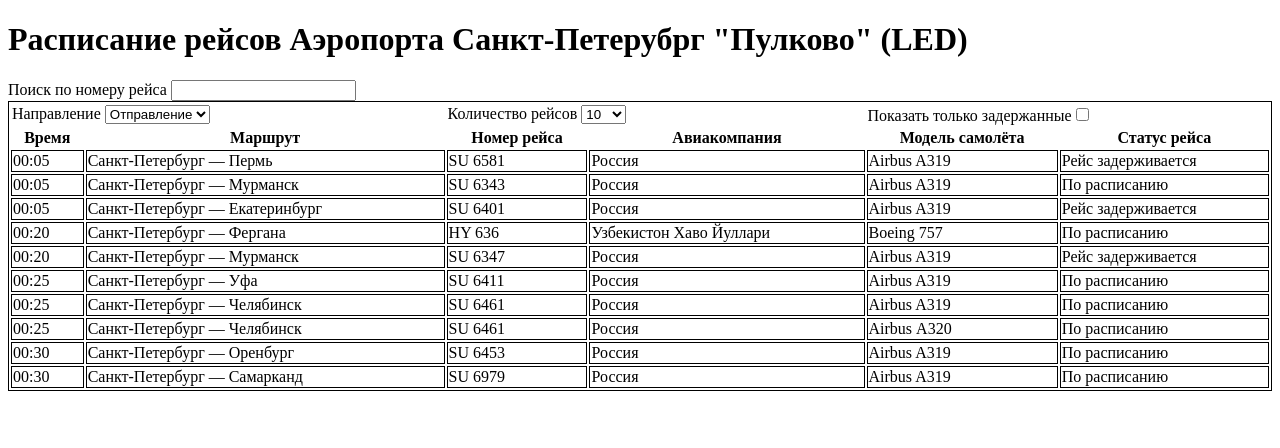
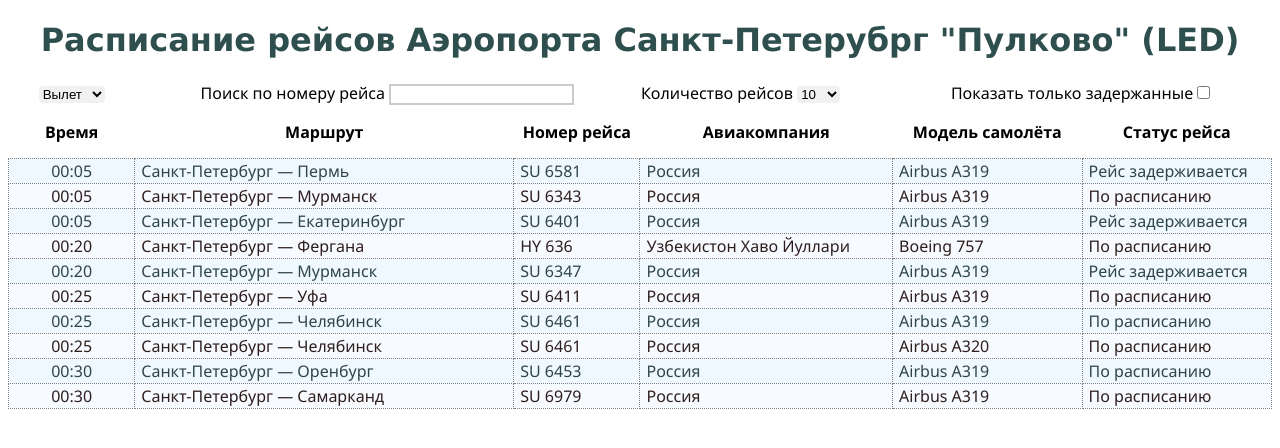
Before and after one commit to crunch-tone/yandex, a plain HTML site: page table/index.html in a window 1280 px wide. Drawn offline with Linux system fonts and the light colour scheme.

Commit message:
final commit

```diff
--- a/table/app.js
+++ b/table/app.js
@@ -40,8 +40,19 @@ const getTableArr = async () => {
 };
 getTableDep();
 getTableArr(); */ // part of the app for using real API
+//* лишний код удаляй
 
 function init() {
+  loadJSON("scheduleArr.json", function(data) {
+    jsonResponseArr = data;
+
+    loadJSON("scheduleDep.json", function(data) {
+      jsonResponseDep = data;
+
+      drawTable(direction, rows, flightStatus, searchValue);
+    });
+  });
+
   document.addEventListener(
     "DOMContentLoaded",
     function() {
@@ -52,19 +63,13 @@ function init() {
     },
     false
   );
-
-  loadJSON("scheduleArr.json", function(data) {
-    jsonresponseArr = data;
-
-    loadJSON("scheduleDep.json", function(data) {
-      jsonresponseDep = data;
-
-      drawTable(direction, rows);
-    });
-  });
 }
 
-var jsonresponseDep, jsonresponseArr, jsonResponseType;
+// default values
+var direction = "departure";
+var rows = 10;
+var flightStatus = false;
+var searchValue;
 
 function loadJSON(url, callback) {
   var request = new XMLHttpRequest();
@@ -79,153 +84,115 @@ function loadJSON(url, callback) {
   request.send(null);
 }
 
-var direction = "departure"; // значения по умолчанию
-var rows = 10;
-var status = "all";
-var value;
-
-function drawTable(direction, rows, status, value) {
-  if (value) {
-    // если введено значение в окно поиска
-    document.getElementById("myselectrows").value = "allRows"; // показываем поиск во всей выборке
+function drawTable(direction, rows, flightStatus, searchValue) {
+  clearTable(); // always delete old table before adding new
+  if (searchValue) {
+    // if there is something in the searchbox
+    document.getElementById("myselectrows").value = "allRows"; // indicate results for all rows
   } else {
-    document.getElementById("myselectrows").value = rows; // если нет, то показываем заданное кол-во рядов
+    // if no indicate current rows value
+    document.getElementById("myselectrows").value =
+      rows <= 50 ? rows : "allRows";
   }
-  var flightInfoArr = searchEngine(direction, status, value); // массив значений после обработки поиском и сортировкой
+  var flightInfoArr = searchEngine(direction, flightStatus, searchValue); // array after sorting and searching
   var tbl = document.getElementById("table");
-  tbl.style.border = "1px solid black";
-  var actualRows; // проверяем, если количество рядов меньше выбранного, то используем его
-  if (flightInfoArr.length < rows) {
-    actualRows = flightInfoArr.length;
-  } else {
-    actualRows = rows;
-  }
+  //tbl.style.border = "1px solid black";
+  var actualRows = flightInfoArr.length < rows ? flightInfoArr.length : rows; // checking an actual rows value. if it's less than rows from input using counted value
   for (var k = 0; k < actualRows; k++) {
     var arr = [];
     var f = flightInfoArr[k];
-    arr.push(f.time, f.city, f.num, f.aviaCompany, f.planeModel, f.statusMsg); // создаём короткий массив из свойств объекта
-    var tr = tbl.insertRow(); // рисуем ряды
+    arr.push(f.time, f.city, f.num, f.aviaCompany, f.planeModel, f.statusMsg); // creating small array from object properties
+    var tr = tbl.insertRow(); // adding rows
+    tr.className = k % 2 == 0 ? "even" : "odd";
     for (var j = 0; j < 6; j++) {
-      var td = tr.insertCell(); // добавляем ячейки
-      td.style.border = "1px solid black";
-      td.appendChild(document.createTextNode(arr[j])); // заполняем ячейки из массива
+      var td = tr.insertCell(); // adding cells
+      td.className = `col${j + 1}`;
+      td.style.border = "1px dotted gray";
+      td.appendChild(document.createTextNode(arr[j])); // filling the cells from the small array
     }
   }
-  if (tr) tbl.appendChild(tr);
-} // рисуем таблицу
+}
 
-function clearTable(oldRows) {
+// we have one predefined row in table so, we have to always exclude one row from the count
+function clearTable() {
+  var oldRows =
+    document.getElementById("table").getElementsByTagName("tr").length - 1;
   var tbl = document.getElementById("table");
   for (var i = oldRows; i > 1; i--) {
     tbl.deleteRow(i);
   }
-} // полностью очищаем таблицу
+}
 
-function sorting(direction, status) {
+function sorting(direction, flightStatus) {
   var flightInfoArr = [];
   var r = getNumberOfFlights(direction);
-  if (status == "pending") {
-    // сортировка в случае если поставлена галочка только задержанные
+  for (i = 0; i < r; i++) {
+    var flight = getFlightInfo(direction, i);
+    if (flightStatus) {
+      if (flight.statusMsg == "Рейс задерживается") {
+        flightInfoArr.push(flight);
+      }
+    } else {
+      flightInfoArr.push(flight);
+    }
+  }
+  return flightInfoArr;
+}
+
+function searchEngine(direction, flightStatus, searchValue) {
+  var flightInfoArr = [];
+  var flightTempArr = sorting(direction, flightStatus); // find the match in the sorted array
+  if (searchValue) {
+    // if there is something input in searchbox
+    var r = flightTempArr.length;
+    searchValue = searchValue.toLowerCase(); // case insensitive search
     for (i = 0; i < r; i++) {
-      var index = i;
-      var pendingFlight = getFlightInfo(direction, index);
-      if (pendingFlight.statusMsg == "Рейс задерживается") {
-        flightInfoArr.push(pendingFlight);
+      var str = flightTempArr[i].num.toLowerCase(); // case insensitive search
+      if (str.includes(searchValue)) {
+        flightInfoArr.push(flightTempArr[i]);
       }
     }
-    return flightInfoArr;
   } else {
-    // если нет, то возвращаем все
-    for (i = 0; i < r; i++) {
-      var index = i;
-      flightInfoArr.push(getFlightInfo(direction, index));
-    }
-    return flightInfoArr;
+    flightInfoArr = flightTempArr;
   }
-}
-
-function searchEngine(direction, status, value) {
-  var flightInfoArr = [];
-  var flightNum = sorting(direction, status); // ищем по тому что отсортировали
-  if (value) {
-    // если что-то введено в поисковое окно
-    var r = flightNum.length;
-    value = value.toLowerCase(); // делаем поиск нечуствительным к регистру
-    for (i = 0; i < r; i++) {
-      var str = flightNum[i].num.toLowerCase(); // делаем поиск нечуствительным к регистру
-      if (str.includes(value)) {
-        flightInfoArr.push(flightNum[i]);
-      }
-    }
-    return flightInfoArr; // возвращаем массив с финальным результатом
-  } else {
-    flightInfoArr = flightNum;
-    return flightInfoArr;
-  }
+  return flightInfoArr;
 }
 
 function onSearchBox(e) {
-  if (e.which || e.keyCode || e.keyCode == 8 || e.keyCode == 46) {
-    // это ещё надо проверить, чтобы поиск шёл
-    value = this.value; // только после нажатий букв цифр, backspace и delete
-    oldRows =
-      document.getElementById("table").getElementsByTagName("tr").length - 1;
-    clearTable(oldRows);
-    drawTable(direction, rows, status, value);
+  document.getElementById("pending").checked = false;
+  if (e.which || e.keyCode) {
+    searchValue = this.value;
+    drawTable(direction, rows, flightStatus, searchValue);
   }
 }
 
 function onChangeDirMenu(e) {
-  direction = this.value; // меняем направление
-  oldRows =
-    document.getElementById("table").getElementsByTagName("tr").length - 1;
-  clearTable(oldRows);
-  drawTable(direction, rows, status, value);
+  document.getElementById("pending").checked = false;
+  direction = this.value;
+  drawTable(direction, rows, flightStatus, searchValue);
 }
 
 function onChangeRowsMenu(e) {
+  document.getElementById("pending").checked = false;
   var allRows = getNumberOfFlights(direction);
-  if (this.value == "allRows") {
-    // количество строк
-    rows = allRows;
-  } else {
-    rows = this.value;
-  }
-  oldRows =
-    document.getElementById("table").getElementsByTagName("tr").length - 1;
-  clearTable(oldRows);
-  drawTable(direction, rows, status, value);
+  rows = this.value == "allRows" ? allRows : parseInt(this.value, 10);
+  drawTable(direction, rows, flightStatus, searchValue);
 }
 
 function onStatusCheck(e) {
-  var checkBox = document.getElementById("pending"); // проверяем статус
-  if (checkBox.checked) {
-    status = "pending";
-  } else {
-    status = "all";
-  }
-  oldRows =
-    document.getElementById("table").getElementsByTagName("tr").length - 1;
-  clearTable(oldRows);
-  drawTable(direction, rows, status, value);
+  var checkBox = document.getElementById("pending");
+  var flightStatus = checkBox.checked ? true : false;
+  drawTable(direction, rows, flightStatus, searchValue);
 }
 
+// creating flightInfo object
 function getFlightInfo(direction, index) {
-  var time;
-  if (direction == "departure") {
-    jsonResponseType = jsonresponseDep;
-    time = jsonResponseType.schedule[index].departure;
-  } else {
-    jsonResponseType = jsonresponseArr;
-    time = jsonResponseType.schedule[index].arrival;
-  }
-  var statusMsg;
-  if (!jsonResponseType.schedule[index].is_fuzzy) {
-    // если параметр is_fuzzy = false значит рейс без задержки
-    statusMsg = "По расписанию";
-  } else {
-    statusMsg = "Рейс задерживается";
-  }
+  var jsonResponseType =
+    direction == "departure" ? jsonResponseDep : jsonResponseArr;
+  var time = jsonResponseType.schedule[index][direction];
+  var statusMsg = !jsonResponseType.schedule[index].is_fuzzy
+    ? "По расписанию"
+    : "Рейс задерживается";
   var flightInfo = {};
   flightInfo.time = time;
   flightInfo.city = jsonResponseType.schedule[index].thread.title;
@@ -235,16 +202,13 @@ function getFlightInfo(direction, index) {
   flightInfo.planeModel = jsonResponseType.schedule[index].thread.vehicle;
   flightInfo.statusMsg = statusMsg;
   return flightInfo;
-} // creating flightInfo object
-
-function getNumberOfFlights(direction) {
-  // вычисляем полное количество записей в исходном json
-  if (direction == "departure") {
-    jsonResponseType = jsonresponseDep;
-  } else {
-    jsonResponseType = jsonresponseArr;
-  }
-  return jsonResponseType.schedule.length;
 }
 
-init(); // поехали
+// calculating overall number of flight objects in original json
+function getNumberOfFlights(direction) {
+  return (direction == "departure" ? jsonResponseDep : jsonResponseArr).schedule
+    .length;
+}
+
+// let's go!
+init();
--- a/table/index.html
+++ b/table/index.html
@@ -2,6 +2,7 @@
 <html>
   <head>
     <title>Расписание рейсов Аэропорта Санкт-Петербург "Пулково" (LED)</title>
+    <link rel="stylesheet" type="text/css" href="styles.css" />
     <meta charset="utf-8" />
   </head>
 
@@ -9,20 +10,21 @@
     <style></style>
     <div>
       <h1>Расписание рейсов Аэропорта Санкт-Петерубрг "Пулково" (LED)</h1>
-      <label for="flightnum">Поиск по номеру рейса</label>
-      <input id="flightnum" type="text" name="flightnum" value="" />
     </div>
     <div>
       <table id="table" style="width:100%">
         <tr class="selector">
-          <td colspan="2">
-            <label for="myselectdir">Направление</label>
+          <td class="centeralign">
             <select id="myselectdir" name="myselectdir">
-              <option value="departure">Отправление</option>
-              <option value="arrival">Прибытие</option>
+              <option value="departure">Вылет</option>
+              <option value="arrival">Прилёт</option>
             </select>
           </td>
-          <td colspan="2">
+          <td class="centeralign" colspan="2">
+            <label for="flightnum">Поиск по номеру рейса</label>
+            <input id="flightnum" type="text" name="flightnum" value="" />
+          </td>
+          <td>
             <label for="myselectrows">Количество рейсов</label>
             <select id="myselectrows" name="myselectrows">
               <option value="10">10</option>
@@ -31,18 +33,23 @@
               <option value="allRows">Все</option>
             </select>
           </td>
-          <td colspan="2">
+          <td colspan="2" class="centeralign">
             <label for="pending">Показать только задержанные</label
-            ><input id="pending" type="checkbox" name="pending" />
+            ><input
+              class="rightalign"
+              id="pending"
+              type="checkbox"
+              name="pending"
+            />
           </td>
         </tr>
         <tr>
-          <th>Время</th>
-          <th>Маршрут</th>
-          <th>Номер рейса</th>
-          <th>Авиакомпания</th>
-          <th>Модель самолёта</th>
-          <th>Статус рейса</th>
+          <th style="width: 10%;">Время</th>
+          <th style="width: 30%;">Маршрут</th>
+          <th style="width: 10%;">Номер рейса</th>
+          <th style="width: 20%;">Авиакомпания</th>
+          <th style="width: 15%;">Модель самолёта</th>
+          <th style="width: 15%;">Статус рейса</th>
         </tr>
       </table>
     </div>
--- /dev/null
+++ b/table/styles.css
@@ -0,0 +1,69 @@
+body {
+}
+
+h1 {
+  font-family: "Lucida Sans", "Lucida Sans Regular", "Lucida Grande",
+    "Lucida Sans Unicode", Geneva, Verdana, sans-serif;
+  text-align: center;
+  color: darkslategray;
+}
+
+table {
+  font-family: "Segoe UI", Tahoma, Geneva, Verdana, sans-serif;
+  border-collapse: collapse;
+}
+
+th {
+  height: 50px;
+}
+
+input[type="text"] {
+  border: 2px solid #ccc;
+  -webkit-transition: 0.5s;
+  transition: 0.5s;
+  outline: none;
+}
+
+input[type="text"]:focus {
+  border: 2px solid #555;
+}
+
+select {
+  border: none;
+  border-radius: 4px;
+  background-color: #f1f1f1;
+}
+
+select:focus {
+  outline: none;
+}
+
+.even {
+  color: rgb(47, 70, 70);
+  background-color: aliceblue;
+}
+
+.odd {
+  color: rgb(47, 30, 30);
+  background-color: rgba(240, 248, 255, 0.5);
+}
+
+.rightalign {
+  text-align: right;
+}
+
+.centeralign {
+  text-align: center;
+}
+
+.col1 {
+  text-align: center;
+}
+
+.col2,
+.col3,
+.col4,
+.col5,
+.col6 {
+  text-indent: 5px;
+}
```
